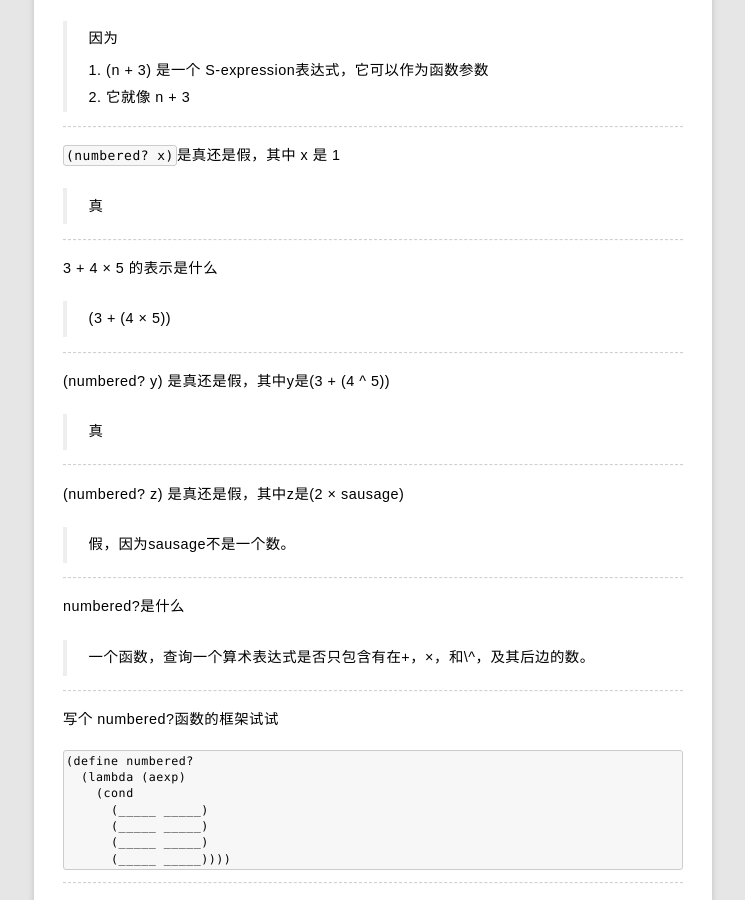
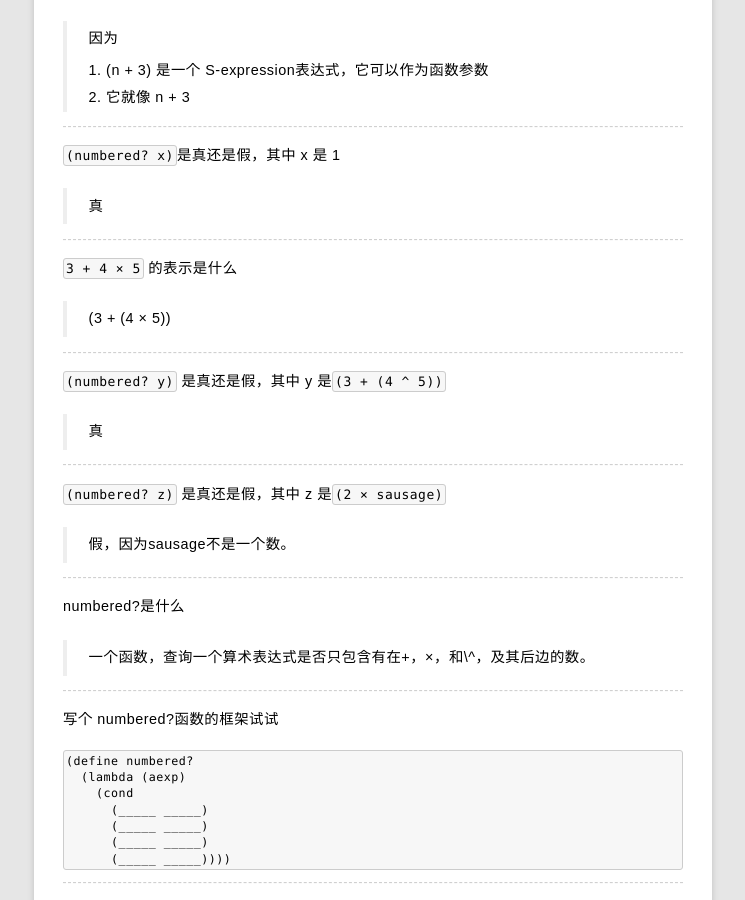
Before and after one commit to rhuichao/uternet.github.io, a Jekyll site: the page built from TLS/06.md, in a window 1280 px wide and 900 px high, scrolled down 1936 px. Shown: the whole window, without its empty margins (267-1012 px from the left). Built offline with Jekyll 4.4.1, drawn with Linux system fonts in a browser that asks for light colours; some web fonts are replaced; Markdown is read by kramdown in place of the engine named in the settings; some of the changed text lies outside the part shown.

Commit message:
new document posted

```diff
--- a/TLS/06.md
+++ b/TLS/06.md
@@ -112,20 +112,20 @@ cookie 是算术表达式吗
 
 ---
 
-3 + 4 × 5 的表示是什么
+`3 + 4 × 5` 的表示是什么
 
 >(3 + (4 × 5))
 
 ---
 
-(numbered? y) 是真还是假，其中y是(3 + (4 ^ 5))
+`(numbered? y)` 是真还是假，其中 y 是`(3 + (4 ^ 5))`
 
 >真
 
 ---
 
 
-(numbered? z) 是真还是假，其中z是(2 × sausage)
+`(numbered? z)` 是真还是假，其中 z 是`(2 × sausage)`
 
 >假，因为sausage不是一个数。
 
@@ -303,7 +303,7 @@ numbered?是什么
 
 ---
 
-(value z) 的值是多少，其中z是cookie
+(value z) 的值是多少，其中 z 是cookie
 
 >没有答案
 
```
